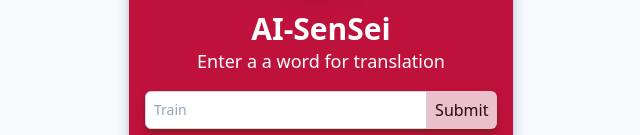
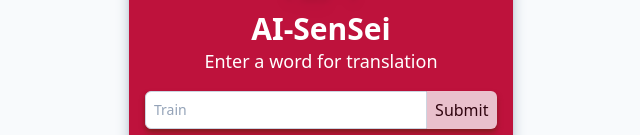
Before and after one commit to lzs95/AI-Sensei, a Next.js app in the folder aisensei-fe/: page / in a window 1280 px wide. Shown: the part 390-525 px from the top of the page, without its empty margins (319-959 px from the left). Built offline with nearby package versions, Linux system fonts and the light colour scheme.

Commit message:
Chore fix syntax error

```diff
--- a/aisensei-fe/pages/form.tsx
+++ b/aisensei-fe/pages/form.tsx
@@ -11,7 +11,7 @@ const Form: React.FC<FormProps> = (props) => {
   return (
     <>
       <h2 className="text-white text-center text-lg ">
-        Enter a a word for translation
+        Enter a word for translation
       </h2>
 
       <div className="flex justify-center flex-row mt-4 shadow-md shadow-red-900 rounded-md">
```
